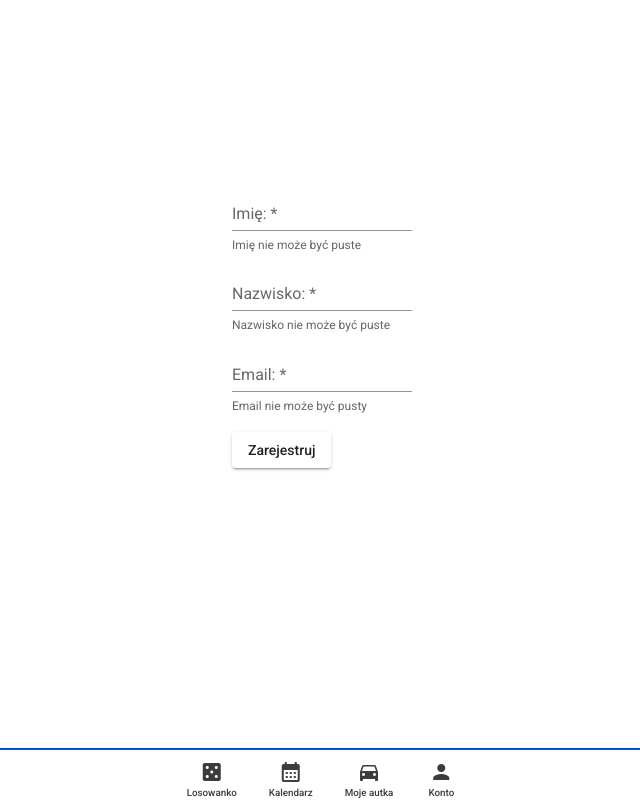
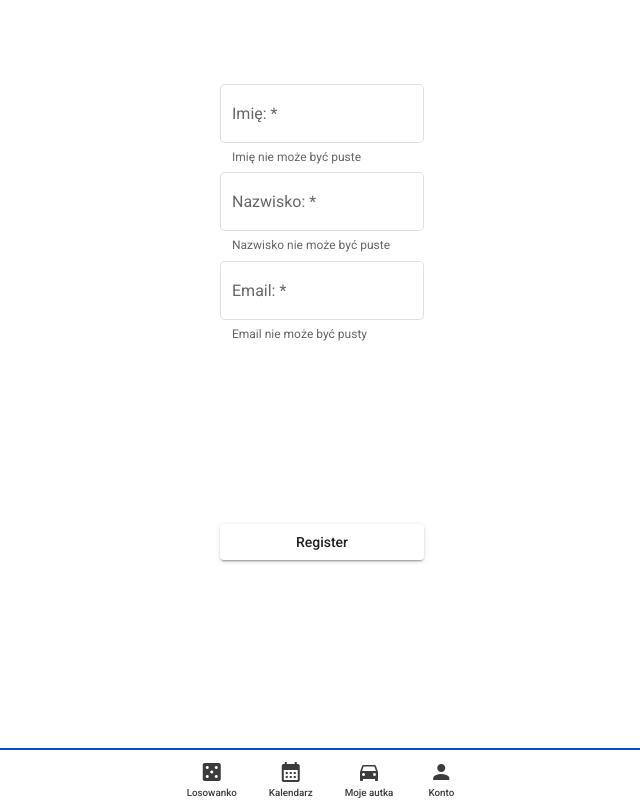
Before and after one commit to Kasowy-Code/LuckyCar, an Angular app: page /register in a window 1280 px wide. Shown: the whole page, without its empty margins (318-958 px from the left). Built offline with nearby package versions, Linux system fonts and the light colour scheme.

Commit message:
Added CanActive method Added token interceptor Added login form

```diff
--- a/src/app/Auth/register/register.component.html
+++ b/src/app/Auth/register/register.component.html
@@ -1,24 +1,24 @@
 <div class="main">
   <form [formGroup]="RegisterForm" (ngSubmit)="onSubmit()" >
-    <mat-form-field appearance="standard">
+    <mat-form-field appearance="outline">
       <mat-label>Imię: </mat-label>
       <input matInput formControlName="name" [required]="true" (ngModelChange)="this.nameError = false">
       <mat-hint *ngIf="nameError" style="color: red">Niepoprawny format</mat-hint>
       <mat-hint *ngIf="this.RegisterForm.value.name == '' && !nameError">Imię nie może być puste</mat-hint>
     </mat-form-field> <br>
-    <mat-form-field appearance="standard">
+    <mat-form-field appearance="outline">
       <mat-label>Nazwisko: </mat-label>
       <input matInput formControlName="surname" [required]="true" (ngModelChange)="this.surnameError = false">
       <mat-hint *ngIf="surnameError" style="color: red">Niepoprawny format</mat-hint>
       <mat-hint *ngIf="this.RegisterForm.value.surname == '' && !surnameError">Nazwisko nie może być puste</mat-hint>
     </mat-form-field> <br>
-    <mat-form-field appearance="standard">
+    <mat-form-field appearance="outline">
       <mat-label>Email: </mat-label>
       <input matInput formControlName="email" ngModel email (ngModelChange)="emailError = false" [required]="true">
       <mat-hint *ngIf="emailError" style="color: red">Niepoprawny email</mat-hint>
       <mat-hint *ngIf="this.RegisterForm.value.name == '' && !nameError">Email nie może być pusty</mat-hint>
     </mat-form-field> <br> <br>
     <p *ngIf="error" style="color: red">Coś poszło nie tak! <br> <br></p>
-    <button mat-raised-button type="submit">Zarejestruj</button>
   </form>
+  <button mat-raised-button>Register</button>
 </div>
--- a/src/app/calendar/calendar.component.ts
+++ b/src/app/calendar/calendar.component.ts
@@ -13,7 +13,7 @@ export class CalendarComponent implements OnInit {
   constructor(private service:RestApiService, private router:Router) { }
 
   ngOnInit(): void {
-    this.service.checkTokenUser().subscribe(
+    this.service.checkTokenAdmin().subscribe(
       res=>{
         console.log(res);
       },
@@ -22,6 +22,9 @@ export class CalendarComponent implements OnInit {
           if(err.status === 401) {
             this.router.navigate(['/login']);
           }
+          // if(err.status === 403) {  // Jesli jestes adminem
+          //   this.router.navigate(['/login']);
+          // }
         }
       });
   }
```
